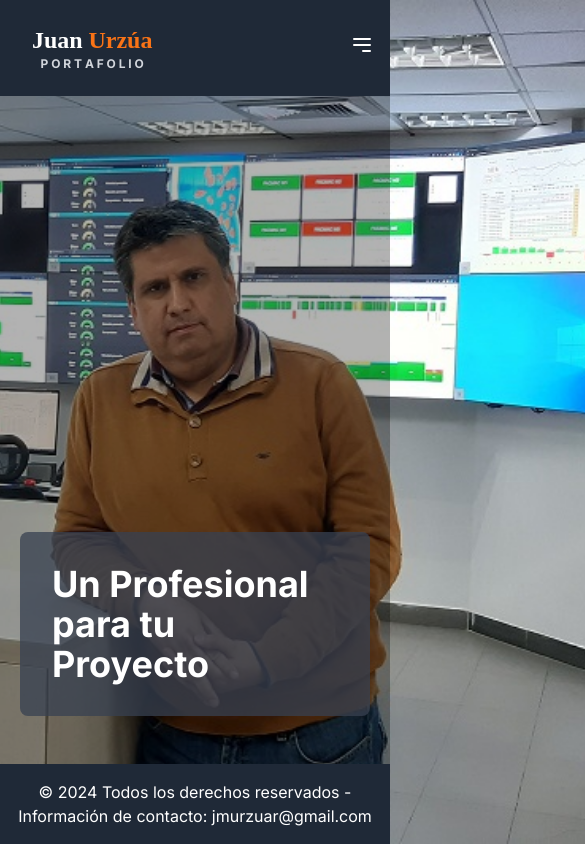
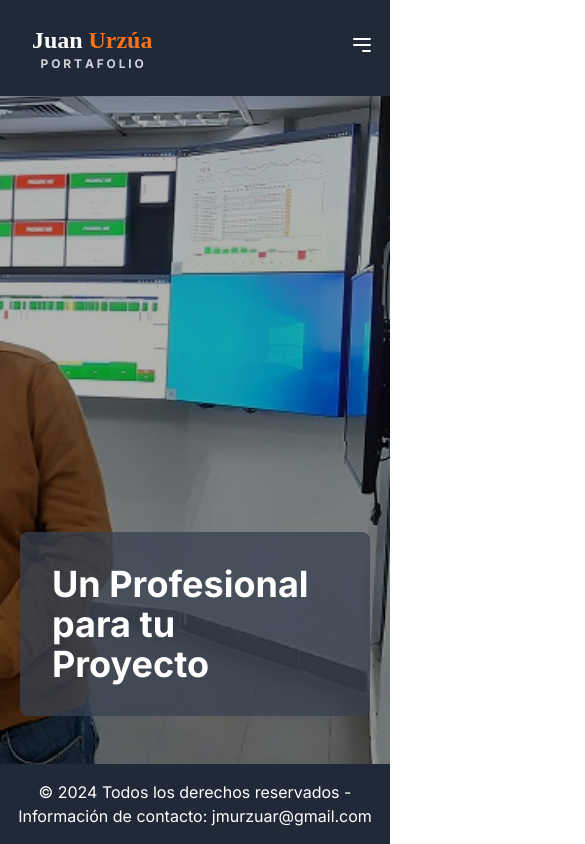
Before and after one commit to jmurzuar/PY6-portafolio, a Next.js app: page / in a window 390 px wide. Shown: the top 844 px of the page, 585 px wide, since content can reach past the window. Built offline with nearby package versions, Linux system fonts and the light colour scheme.

Commit message:
ajustes2 sab commit

```diff
--- a/src/app/page.js
+++ b/src/app/page.js
@@ -32,7 +32,7 @@ const BackgroundPage = () => {
   return (
     <div className="relative h-screen">
       {/* Background image */}
-      <div className="absolute inset-0 -mr-72 sm:-m-0">
+      <div className="absolute inset-0">
         <Image
           src="/image/quiensoy3.jpg"
           alt="Background"
```
